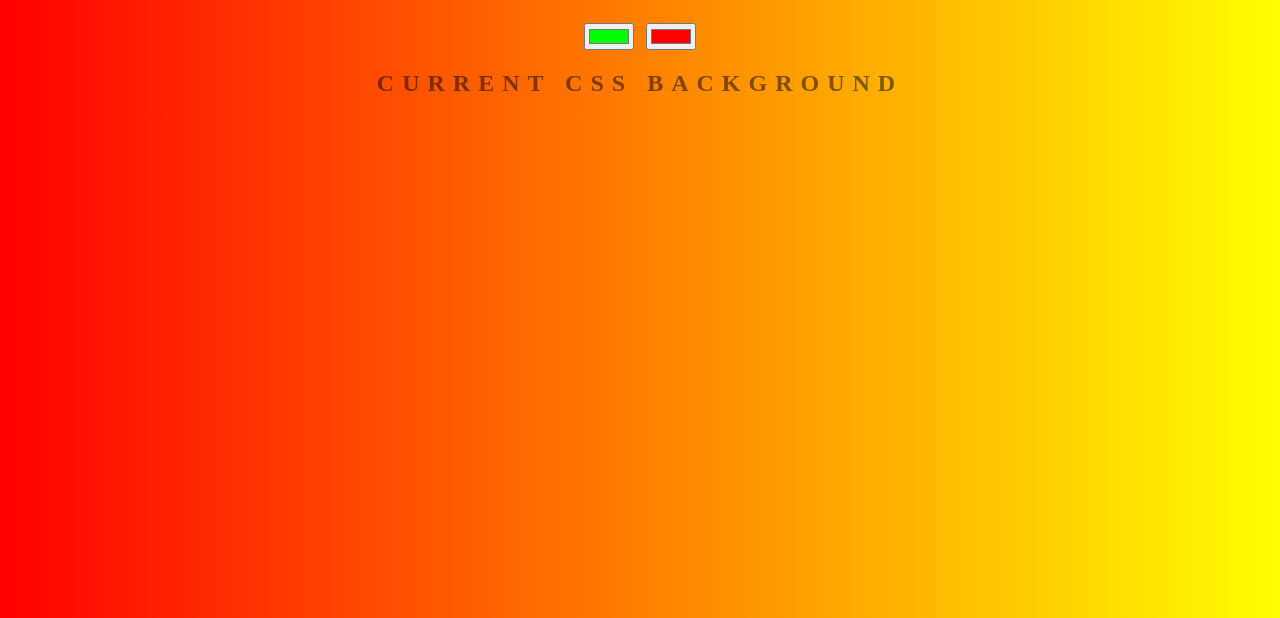
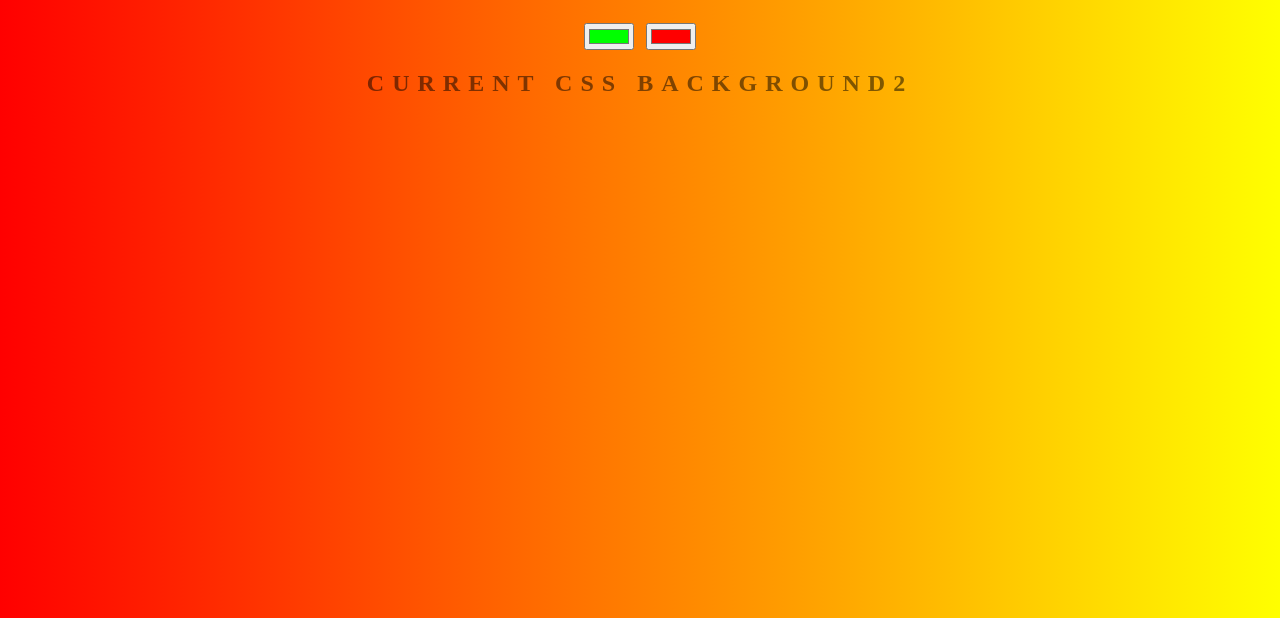
Before and after one commit to danielmount/background-generator, a plain HTML site: page index.html in a window 1280 px wide. Shown: the part 182-800 px from the top of the page. Drawn offline with Linux system fonts and the light colour scheme.

Commit message:
changing background title again

```diff
--- a/index.html
+++ b/index.html
@@ -8,7 +8,7 @@
 	<h1>Background Generator Updated</h1>
 	<input class="color1" type="color" name="color1" value="#00ff00">
 	<input class="color2" type="color" name="color2" value="#ff0000">
-	<h2>Current CSS Background </h2>
+	<h2>Current CSS Background2</h2>
 	<h3></h3>
 	<script type="text/javascript" src="script.js"></script>
 
```
